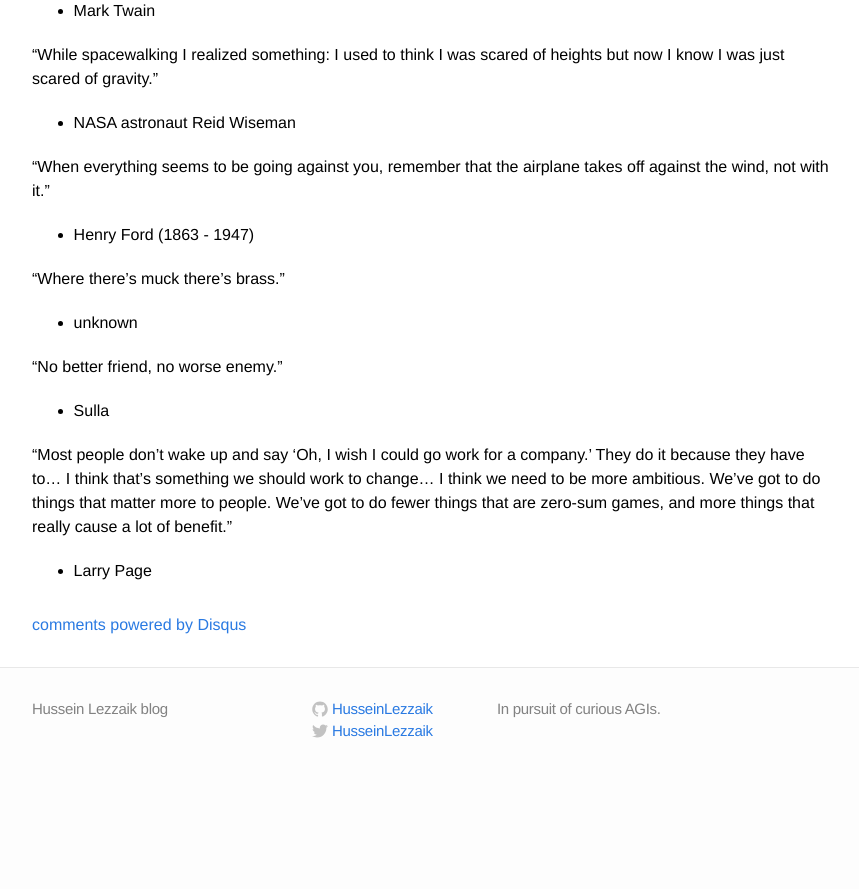
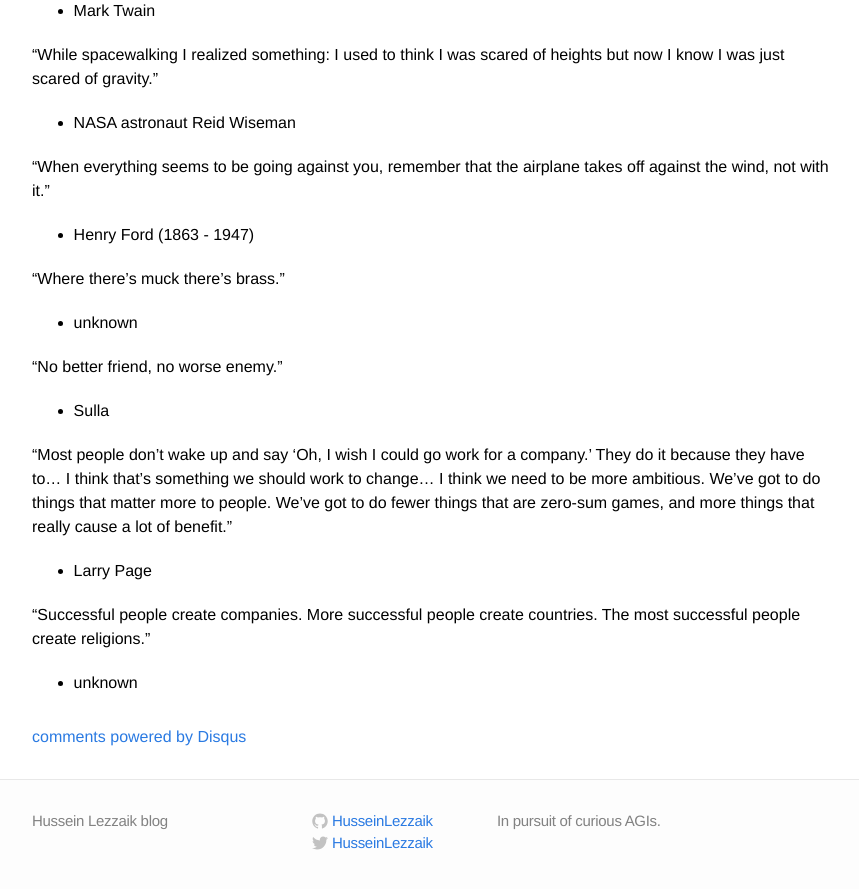
Before and after one commit to HusseinLezzaik/husseinlezzaik.github.io, a Jekyll site: the page built from _posts/2023-07-01-Quotes.md, in a window 1280 px wide and 900 px high, scrolled down 42862 px. Shown: the top 889 px of the window, without its empty margins (208-1067 px from the left). Built offline with Jekyll 4.4.1, drawn with Linux system fonts in a browser that asks for light colours; comment, search, counter and statistics services are not loaded; before the commit the page ends 43650 px from its top, so only the background shows below that.

Commit message:
new quote

```diff
--- a/_posts/2023-07-01-Quotes.md
+++ b/_posts/2023-07-01-Quotes.md
@@ -1619,3 +1619,7 @@ People overvalue optionality. It’s one thing I learned in chess. You just need
 “Most people don’t wake up and say ‘Oh, I wish I could go work for a company.’ They do it because they have to… I think that’s something we should work to change… I think we need to be more ambitious. We’ve got to do things that matter more to people. We’ve got to do fewer things that are zero-sum games, and more things that really cause a lot of benefit.”
 
 - Larry Page
+
+"Successful people create companies.  More successful people create countries.  The most successful people create religions."
+
+- unknown
```
